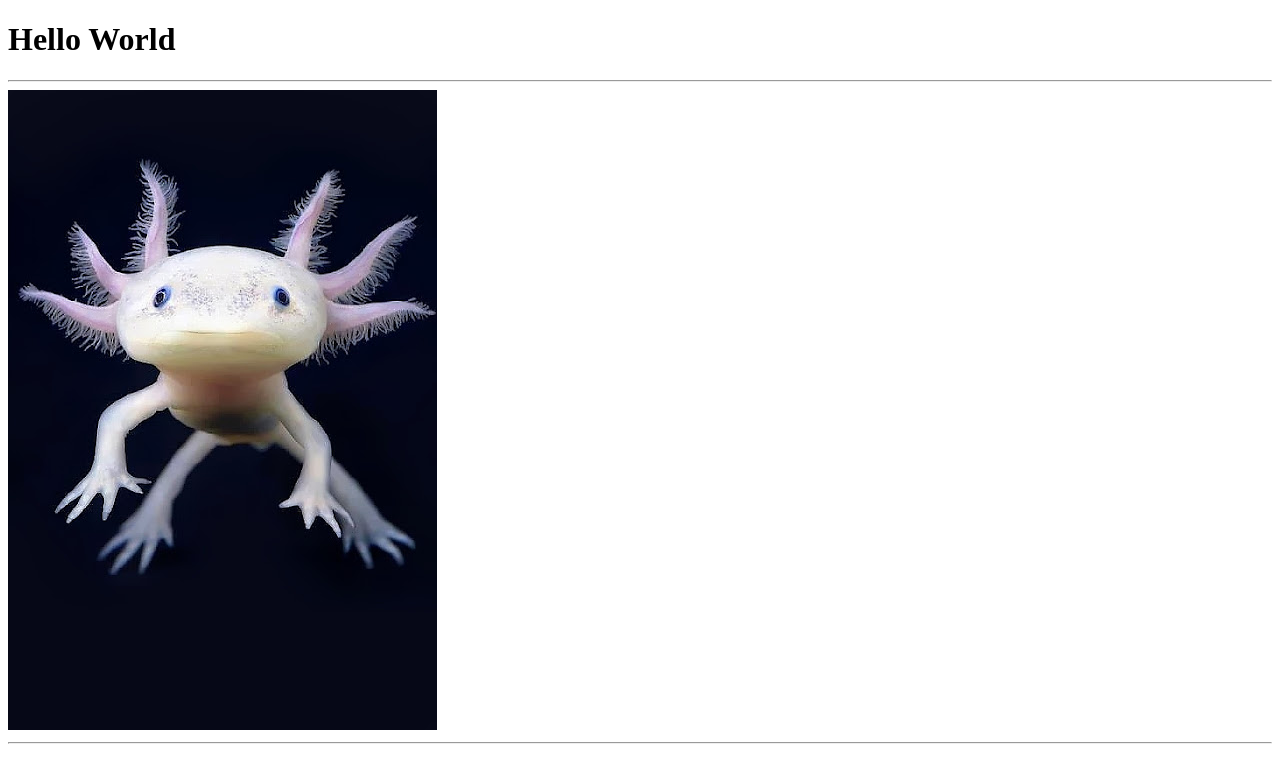
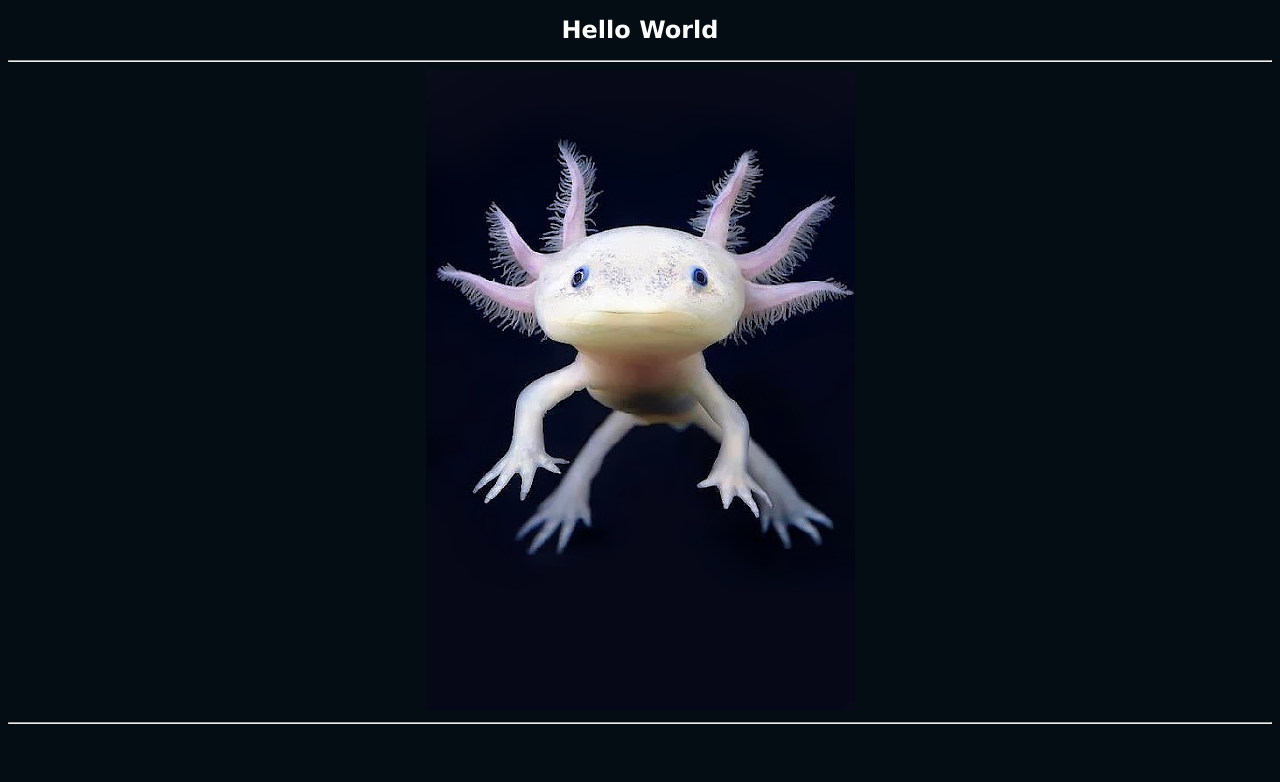
Before and after one commit to SimasMourao/Hello_World, a plain HTML site: page college/websites/index.html in a window 1280 px wide. Drawn offline with Linux system fonts and the light colour scheme.

Commit message:
add css
chaged the background, font size, font color and text align

```diff
--- /dev/null
+++ b/college/websites/css/stylesheet.css
@@ -0,0 +1,14 @@
+div{
+    text-align: center;
+}
+
+h1{
+    text-align: center;
+    color: white;
+    font-size: x-large;
+}
+
+body{
+    background-color: rgb(4, 13, 20);
+    font-family: 'Lucida Sans', 'Lucida Sans Regular', 'Lucida Grande', 'Lucida Sans Unicode', Geneva, Verdana, sans-serif;
+}
--- a/college/websites/index.html
+++ b/college/websites/index.html
@@ -3,12 +3,13 @@
 <head>
     <meta charset="UTF-8">
     <meta name="viewport" content="width=device-width, initial-scale=1.0">
+    <link rel="stylesheet" type="text/css" href="css/stylesheet.css">
     <title>index</title>
 </head>
 <body>
     <h1 pixel>Hello World</h1>
     <hr>
-    <img src="img/axalote.jpg" alt="image.axalote">
+    <div><img src="img/axalote.jpg" alt="image.axalote"></div>
     <hr>
 </body>
 </html>
```
